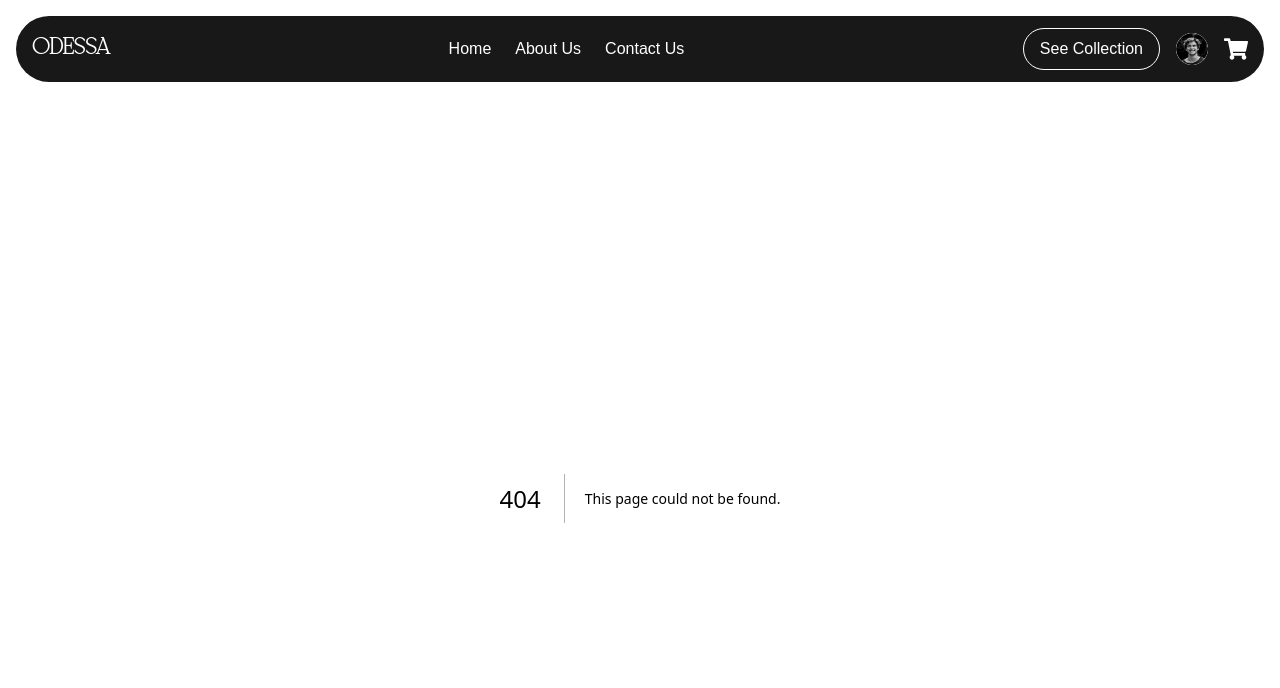
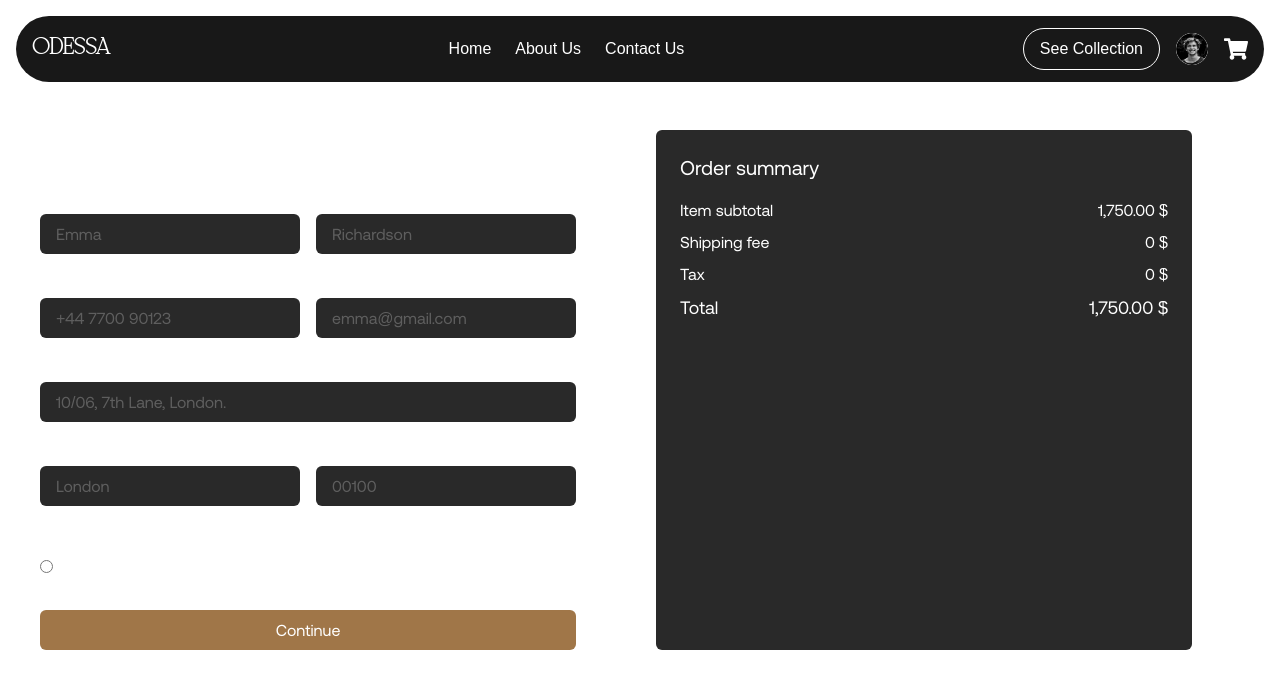
Before and after one commit to Webminds-designs/odessa, a Next.js app: page /bill in a window 1280 px wide. Before the commit this address had no page. Shown: the top 688 px of the page. Built offline with nearby package versions, Linux system fonts and the light colour scheme.

Commit message:
bill payment page

```diff
--- /dev/null
+++ b/app/bill/page.tsx
@@ -0,0 +1,154 @@
+"use client";
+
+import React from "react";
+
+export default function BillPage() {
+  return (
+    <div className="min-h-screen text-white font-aeonikregular py-8 px-4">
+      {/* Container */}
+
+      <div className="max-w-6xl mx-6 grid grid-cols-1 md:grid-cols-2 gap-20">
+        {/* Left Column - Billing Form */}
+
+        <div>
+          <h1 className="text-2xl mb-6">Billing</h1>
+          <form className="space-y-4">
+            {/* First & Last Name */}
+            <div className="flex flex-col md:flex-row md:space-x-4 space-y-4 md:space-y-0">
+              <div className="w-full">
+                <label htmlFor="firstName" className="block mb-1">
+                  First Name
+                </label>
+                <input
+                  type="text"
+                  id="firstName"
+                  placeholder="Emma"
+                  className="w-full rounded-md px-4 py-2 text-white/50 bg-[#292929]"
+                />
+              </div>
+              <div className="w-full">
+                <label htmlFor="lastName" className="block mb-1">
+                  Last Name
+                </label>
+                <input
+                  type="text"
+                  id="lastName"
+                  placeholder="Richardson"
+                  className="w-full rounded-md py-2 px-4 text-white/50 bg-[#292929]"
+                />
+              </div>
+            </div>
+
+            {/* Contact Number & Email */}
+            <div className="flex flex-col md:flex-row md:space-x-4 space-y-4 md:space-y-0">
+              <div className="w-full">
+                <label htmlFor="contactNumber" className="block mb-1">
+                  Contact Number
+                </label>
+                <input
+                  type="text"
+                  id="contactNumber"
+                  placeholder="+44 7700 90123"
+                  className="w-full rounded-md py-2 px-4 text-white/50 bg-[#292929]"
+                />
+              </div>
+              <div className="w-full">
+                <label htmlFor="emailAddress" className="block mb-1">
+                  Email Address
+                </label>
+                <input
+                  type="email"
+                  id="emailAddress"
+                  placeholder="emma@gmail.com"
+                  className="w-full rounded-md py-2 px-4 text-white/50 bg-[#292929]"
+                />
+              </div>
+            </div>
+
+            {/* Address */}
+            <div>
+              <label htmlFor="address" className="block mb-1">
+                Address
+              </label>
+              <input
+                type="text"
+                id="address"
+                placeholder="10/06, 7th Lane, London."
+                className="w-full rounded-md py-2 px-4 text-white/50 bg-[#292929]"
+              />
+            </div>
+
+            {/* City & Postal Code */}
+            <div className="flex flex-col md:flex-row md:space-x-4 space-y-4 md:space-y-0">
+              <div className="w-full">
+                <label htmlFor="city" className="block mb-1">
+                  City
+                </label>
+                <input
+                  type="text"
+                  id="city"
+                  placeholder="London"
+                  className="w-full rounded-md py-2 px-4 text-white/50 bg-[#292929]"
+                />
+              </div>
+              <div className="w-full">
+                <label htmlFor="postalCode" className="block mb-1">
+                  Postal Code
+                </label>
+                <input
+                  type="text"
+                  id="postalCode"
+                  placeholder="00100"
+                  className="w-full rounded-md py-2 px-4 text-white/50 bg-[#292929]"
+                />
+              </div>
+            </div>
+
+            {/* Payment Method */}
+            <div>
+              <span className="block mb-2 font-medium">Pay With:</span>
+              <div className="flex items-center mb-2">
+                <input
+                  type="radio"
+                  id="card"
+                  name="paymentMethod"
+                  className="mr-2"
+                />
+                <label htmlFor="card">PayPal</label>
+              </div>
+            </div>
+
+            {/* Continue Button */}
+            <button
+              type="submit"
+              className="w-full mt-4 bg-brown text-white py-2 px-4 rounded-md"
+            >
+              Continue
+            </button>
+          </form>
+        </div>
+
+        {/* Right Column - Order Summary */}
+        <div className="bg-[#292929] p-6 rounded-md">
+          <h2 className="text-xl mb-4">Order summary</h2>
+          <div className="mb-2 flex justify-between">
+            <span>Item subtotal</span>
+            <span>1,750.00 $</span>
+          </div>
+          <div className="mb-2 flex justify-between">
+            <span>Shipping fee</span>
+            <span>0 $</span>
+          </div>
+          <div className="mb-2 flex justify-between">
+            <span>Tax</span>
+            <span>0 $</span>
+          </div>
+          <div className="flex justify-between text-lg">
+            <span>Total</span>
+            <span>1,750.00 $</span>
+          </div>
+        </div>
+      </div>
+    </div>
+  );
+}
```
